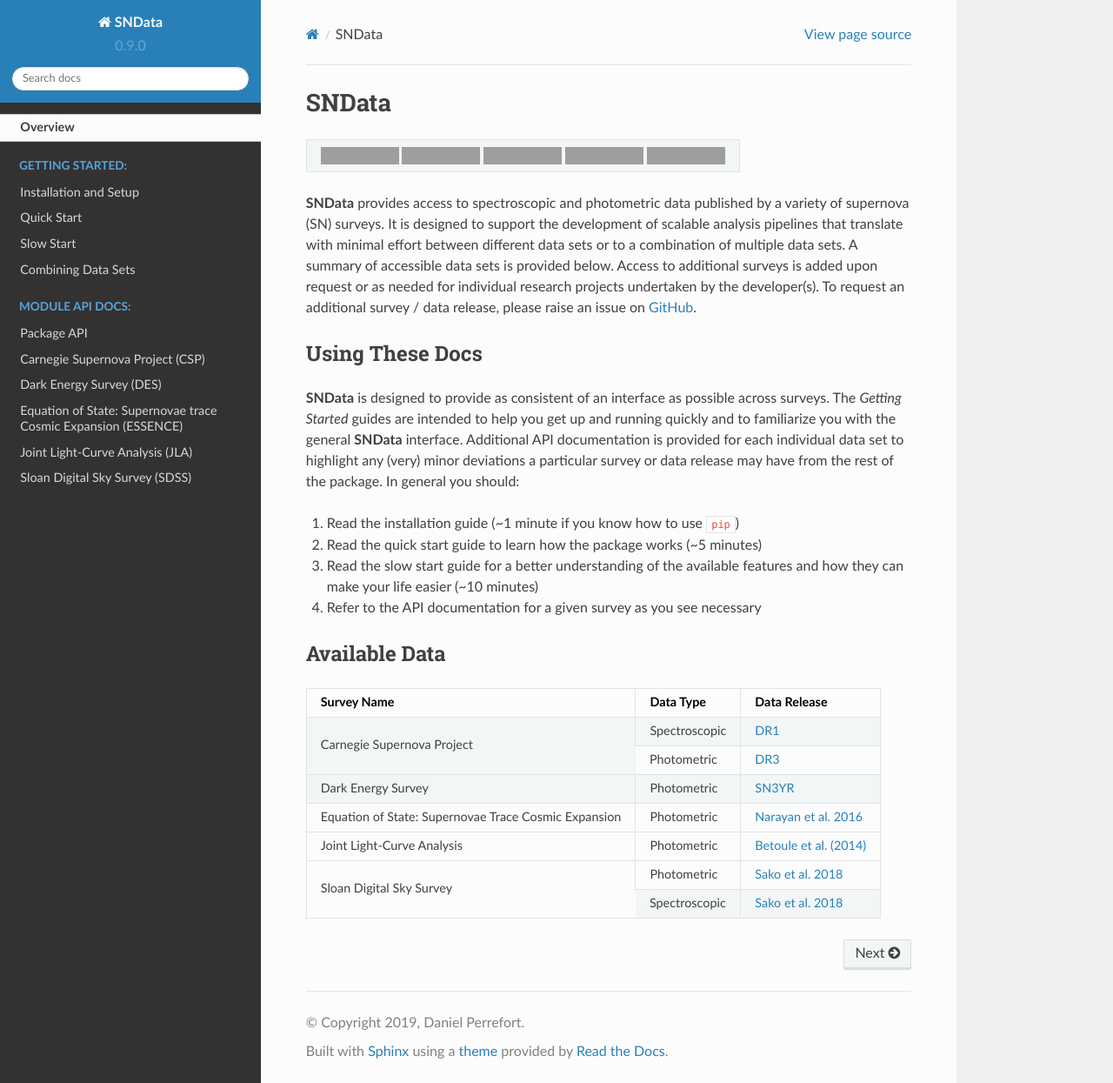
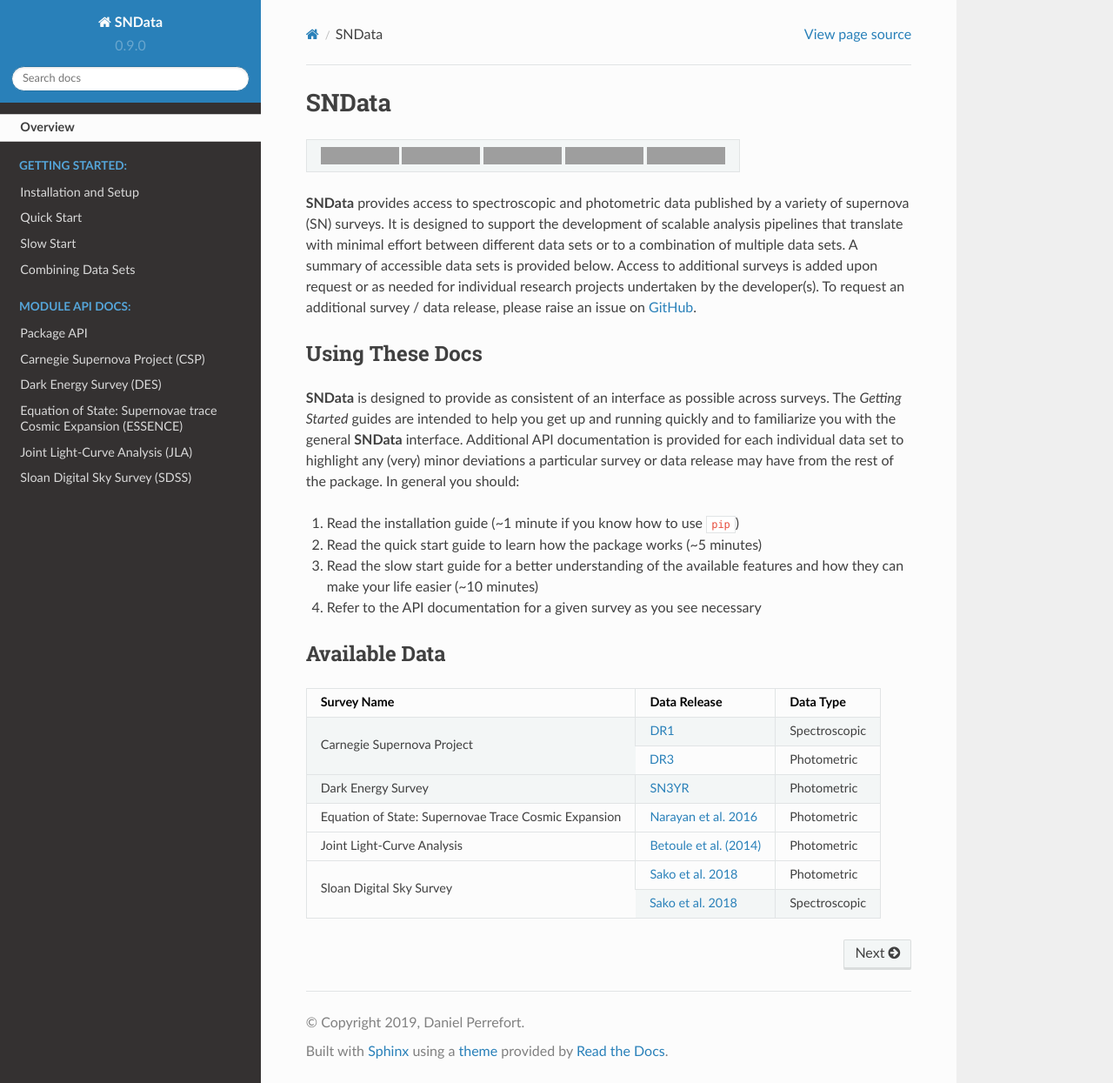
Before and after one commit to sncosmo/SNData, a Sphinx documentation site: the page built from docs/source/index.rst, in a window 1280 px wide and 1245 px high. Shown: the whole window at 87% size. Built offline with Sphinx 7.4.7 and the Read the Docs theme 2.0.0, drawn with Linux system fonts in a browser that asks for light colours; grey boxes are pictures that could not be loaded.

Commit message:
Minor docs reformatting

```diff
--- a/docs/source/index.rst
+++ b/docs/source/index.rst
@@ -54,23 +54,23 @@
 Available Data
 --------------
 
-+------------------------------------------------------+---------------+--------------------------+
-| Survey Name                                          | Data Type     | Data Release             |
-+======================================================+===============+==========================+
-|                                                      | Spectroscopic | `DR1`_                   |
-+ Carnegie Supernova Project                           +---------------+--------------------------+
-|                                                      | Photometric   | `DR3`_                   |
-+------------------------------------------------------+---------------+--------------------------+
-| Dark Energy Survey                                   | Photometric   | `SN3YR`_                 |
-+------------------------------------------------------+---------------+--------------------------+
-+ Equation of State: Supernovae Trace Cosmic Expansion | Photometric   | `Narayan et al. 2016`_   |
-+------------------------------------------------------+---------------+--------------------------+
-+ Joint Light-Curve Analysis                           | Photometric   | `Betoule et al. (2014)`_ |
-+------------------------------------------------------+---------------+--------------------------+
-|                                                      | Photometric   | `Sako et al. 2018`_      |
-+ Sloan Digital Sky Survey                             +---------------+--------------------------+
-|                                                      | Spectroscopic | `Sako et al. 2018`_      |
-+------------------------------------------------------+---------------+--------------------------+
++------------------------------------------------------+--------------------------+---------------+
+| Survey Name                                          | Data Release             | Data Type     |
++======================================================+==========================+===============+
+|                                                      | `DR1`_                   | Spectroscopic |
++ Carnegie Supernova Project                           +--------------------------+---------------+
+|                                                      | `DR3`_                   | Photometric   |
++------------------------------------------------------+--------------------------+---------------+
+| Dark Energy Survey                                   | `SN3YR`_                 | Photometric   |
++------------------------------------------------------+--------------------------+---------------+
++ Equation of State: Supernovae Trace Cosmic Expansion | `Narayan et al. 2016`_   | Photometric   |
++------------------------------------------------------+--------------------------+---------------+
++ Joint Light-Curve Analysis                           | `Betoule et al. (2014)`_ | Photometric   |
++------------------------------------------------------+--------------------------+---------------+
+|                                                      | `Sako et al. 2018`_      | Photometric   |
++ Sloan Digital Sky Survey                             +--------------------------+---------------+
+|                                                      | `Sako et al. 2018`_      | Spectroscopic |
++------------------------------------------------------+--------------------------+---------------+
 
 .. _DR1: https://csp.obs.carnegiescience.edu/news-items/CSP_spectra_DR1
 .. _DR3: https://csp.obs.carnegiescience.edu/news-items/csp-dr3-photometry-released
```
